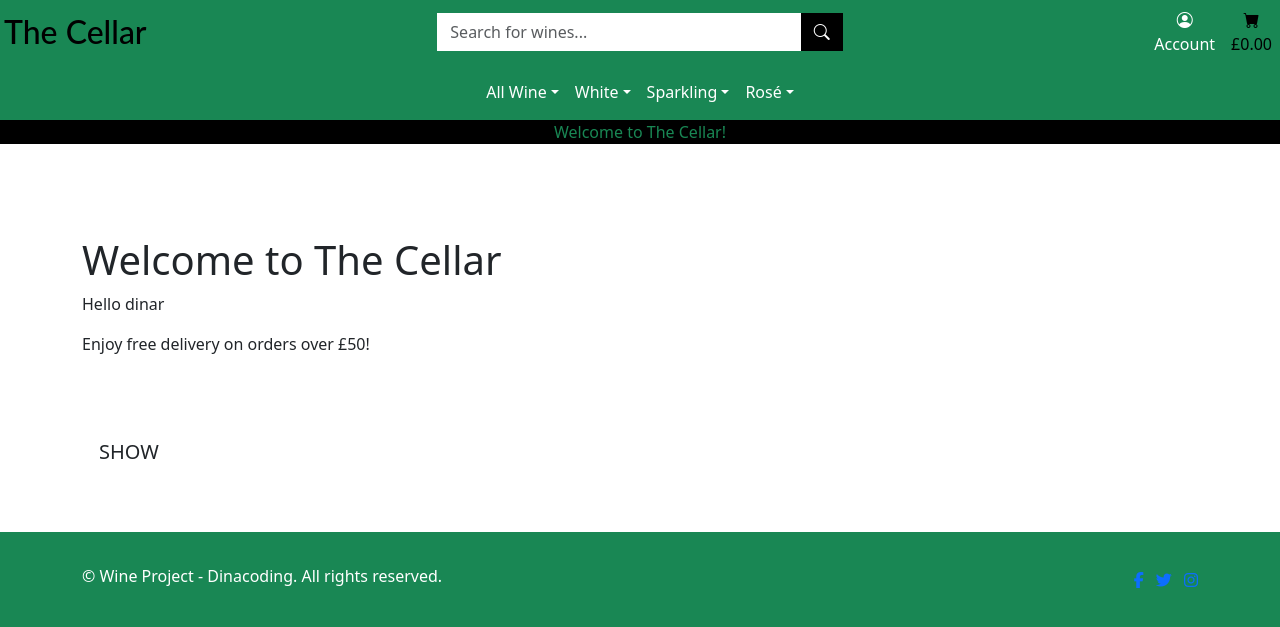
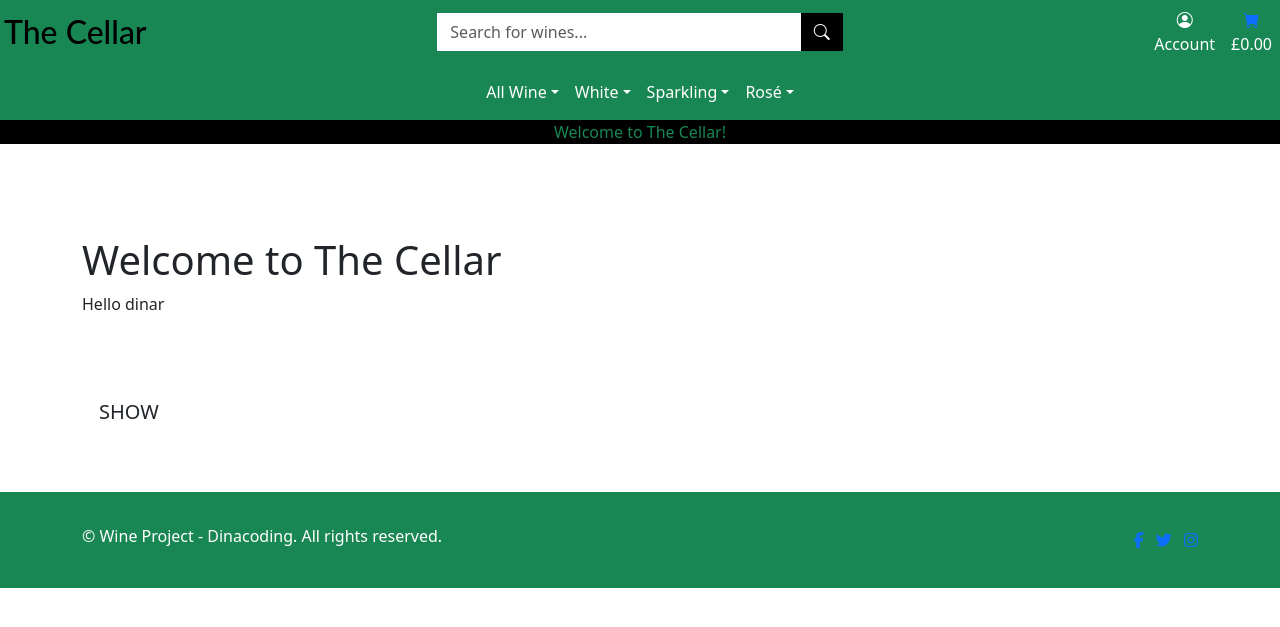
Before and after one commit to Dinacoding/the_cellar, a Django app: page / in a window 1280 px wide. Shown: the top 627 px of the page. Run offline with Django 5.2, Linux system fonts and the light colour scheme; the first user in the database is signed in; some libraries are stand-ins or nearby versions.

```diff
--- a/home/templates/home/index.html
+++ b/home/templates/home/index.html
@@ -21,7 +21,6 @@
                 <h1>Welcome to The Cellar</h1>
                 {% if request.user.is_authenticated %}
                 <p>Hello {{ request.user.username }}</p>
-                <p class="m-0">Enjoy free delivery on orders over £50!</p>
                 {% else %}
                 <p class="m-0">Please log in to enjoy our services.</p>
                 {% endif %}
--- a/templates/includes/header_desktop.html
+++ b/templates/includes/header_desktop.html
@@ -42,14 +42,13 @@
             <a href=""
                 class="nav-link {% if grand_total_items %}text-success{% else %}text-black{% endif %} ">
                 <div class="text-center">
-                    <div><i class="bi bi-cart-fill"></i></div>
-                    <p class="m-0">
+                    <div><a href="{% url 'view_cart' %}" target="_blank" rel="noopener noreferrer"><i class="bi bi-cart-fill"></i></a></div>
                         {% if grand_total_items %}
                         £{{ grand_total|floatformat:2 }}
                         {% else %}
                         £0.00
                         {% endif %}
-                    </p>
+                    </div>
                 </div>
             </a>
         </li>
```
Also changed, not shown: db.sqlite3.
